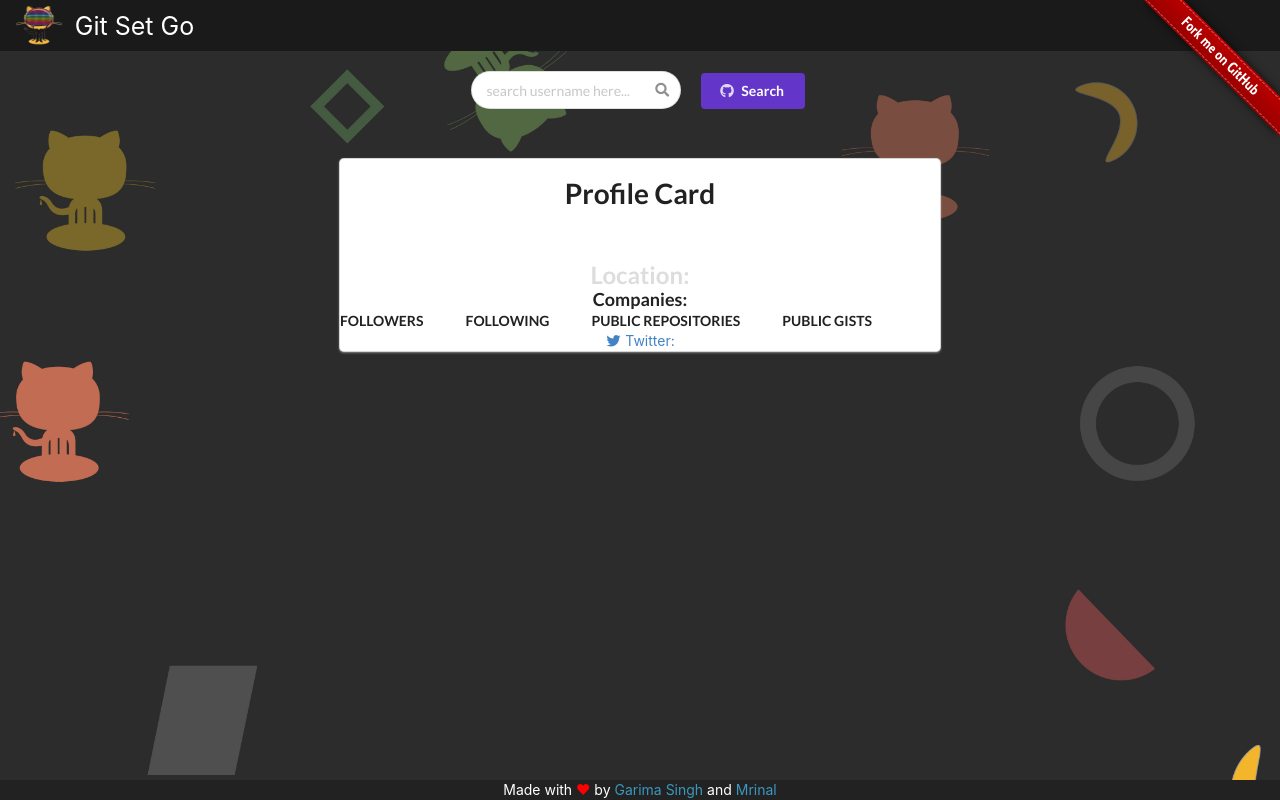
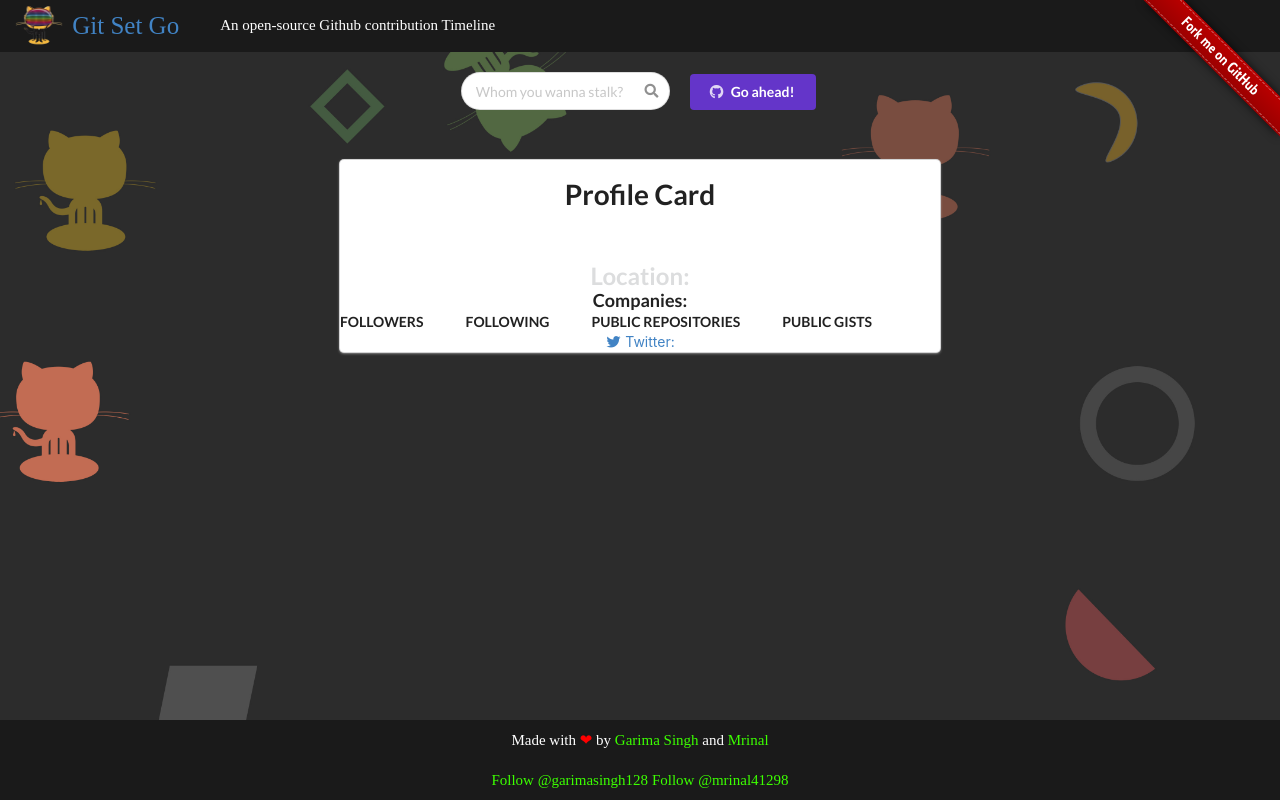
Before and after one commit to garimasingh128/gitsetgo, a React (Create React App) app: page / in a window 1280 px wide. Built offline with nearby package versions, Linux system fonts and the light colour scheme.

Commit message:
design changes

```diff
--- a/public/index.html
+++ b/public/index.html
@@ -8,7 +8,10 @@
 </style>
 
 <head>
+  <title>Git Set Go ❤</title>
     <meta charset="utf-8" />
+    <!-- Place this tag in your head or just before your close body tag. -->
+<script async defer src="https://buttons.github.io/buttons.js"></script>
     <link rel="icon" href="%PUBLIC_URL%/favicon.png" />
     <meta name="viewport" content="width=device-width, initial-scale=1" />
     <meta name="theme-color" content="#000000" />
@@ -26,7 +29,6 @@
       Notice the use of %PUBLIC_URL% in the tags above.
       It will be replaced with the URL of the `public` folder during the build.
       Only files inside the `public` folder can be referenced from the HTML.
-
       Unlike "/favicon.ico" or "favicon.ico", "%PUBLIC_URL%/favicon.ico" will
       work correctly both with client-side routing and a non-root public URL.
       Learn how to configure a non-root public URL by running `npm run build`.
@@ -37,26 +39,58 @@
 <body style="background-image: url(bg-main.jpg);  background-size: cover;">
     <noscript>You need to enable JavaScript to run this app.</noscript>
     <div id="root"></div>
-    <a href="https://github.com/garimasingh128/gitsetgo"><img src="forkme_right_red.svg" style="position:absolute;top:0;right:0;" alt="Fork me on GitHub"></a>
+    <a href="https://github.com/mrinal41298/gitsetgo"><img src="forkme_right_red.svg" style="position:absolute;top:0;right:0;" alt="Fork me on GitHub"></a>
     <!--
       This HTML file is a template.
       If you open it directly in the browser, you will see an empty page.
-
       You can add webfonts, meta tags, or analytics to this file.
       The build step will place the bundled scripts into the <body> tag.
-
       To begin the development, run `npm start` or `yarn start`.
       To create a production bundle, use `npm run build` or `yarn build`.
     -->
+
     <footer>
+      <div style="margin-top: 10px;">
         <center> Made with
-            <heart>❤</heart> by
-            <a target="_blank" href="https://github.com/garimasingh128">Garima Singh</a> and
-            <a target="_blank" href="https://github.com/mrinal41298">Mrinal
+            <heart> ❤ </heart> by
+            <a target="_blank" href="https://github.com/garimasingh128"> Garima Singh </a> and
+            <a target="_blank" href="https://github.com/mrinal41298"> Mrinal
                 </a>
         </center>
+        <br/>
+        <div className="git-footer" style="margin-bottom: 10px;">
+          <!-- Place this tag where you want the button to render. -->
+<a class="github-button" href="https://github.com/garimasingh128" aria-label="Follow @garimasingh128 on GitHub">Follow @garimasingh128</a>
+         <!-- Place this tag where you want the button to render. -->
+<a class="github-button" href="https://github.com/mrinal41298" aria-label="Follow @mrinal41298 on GitHub">Follow @mrinal41298</a>
+      </div>
+      </div>
 
     </footer>
+    <!-- <footer className="mt-5" >
+      <div>
+          <h5 className="logo w-100 d-block text-center" href="#">
+              Made With <i className="fa fa-heart text-danger"></i> by &nbsp;
+              <a href="https://garimasingh.me" target="_blank" rel="noopener noreferrer">
+                  @garimasingh
+              </a>
+              &nbsp; and &nbsp;
+              <a href="http://github.com/mrinal41298" target="_blank" rel="noopener noreferrer">
+                  @mrinalsharma
+              </a>
+          </h5>
+          <div className="git-footer">
+              <a className="github-button" data-color-scheme={color_scheme} href="https://github.com/garimasingh128" data-show-count="true" aria-label="Follow @garimasingh128 on GitHub">
+                  Follow @garimasingh128
+              </a>
+              <a className="github-button" data-color-scheme={color_scheme} href="https://github.com/mrinal41298" data-show-count="true" aria-label="Follow @mrinal41298 on GitHub">
+                  Follow @mrinal41298
+              </a>
+          </div>
+      </div>
+  </footer> -->
+  <!-- Place this tag in your head or just before your close body tag. -->
+<script async defer src="https://buttons.github.io/buttons.js"></script>
 </body>
 
 </html>
--- a/public/style.css
+++ b/public/style.css
@@ -1,7 +1,8 @@
 footer {
-    background-color: #222;
     color: #fff;
-    font-size: 14px;
+    font-size: 15px;
+    background-color: #1a1a1a;
+    font-family: cursive;
     bottom: 0;
     position: fixed;
     left: 0;
@@ -19,6 +20,6 @@
 }
 
 footer a {
-    color: #3c97bf;
+    color: rgb(60, 255, 0);
     text-decoration: none;
 }
--- a/src/App.js
+++ b/src/App.js
@@ -3,12 +3,15 @@
 import "./App.css";
 import Profile from "./components/Profile";
 import Header from "./components/Header";
+import Footer from "./components/Footer";
 
 function App() {
   return (
     <div className="App">
       <Header />
       <Profile />
+
+
     </div>
   );
 }
--- a/src/components/DisplayCard.js
+++ b/src/components/DisplayCard.js
@@ -2,7 +2,7 @@
 
 const DisplayCard = ({ data, repositories }) => {
   return (
-    <div class="ui card" style={{ marginTop: 50, width: 600 }}>
+    <div class="ui card" style={{ marginTop: 50, width: 600, marginBottom: 150 }}>
       <div class="card">
         <div class="blurring dimmable image">
           <div class="ui dimmer">
--- /dev/null
+++ b/src/components/Footer.js
@@ -0,0 +1,34 @@
+import React from "react";
+
+function Footer() {
+    let color_scheme = window.localStorage.getItem("theme") === "light" ? "no-preference: light; light: ligth; dark: light;" : "no-preference: dark; dark: dark; light: dark;";
+    return (
+        <footer className="mt-5">
+            <div>
+                <h5 className="logo w-100 d-block text-center" href="#">
+                    Made With <i className="fa fa-heart text-danger"></i> by &nbsp;
+                    <a href="https://garimasingh.me" target="_blank" rel="noopener noreferrer">
+                        @garimasingh
+                    </a>
+                    &nbsp; and &nbsp;
+                    <a href="http://github.com/mrinal41298" target="_blank" rel="noopener noreferrer">
+                        @mrinalsharma
+                    </a>
+                </h5>
+                <div className="git-footer">
+                    <a className="github-button" data-color-scheme={color_scheme} href="https://github.com/garimasingh128" data-show-count="true" aria-label="Follow @garimasingh128 on GitHub">
+                        Follow @garimasingh128
+                    </a>
+                    <a className="github-button" data-color-scheme={color_scheme} href="https://github.com/mrinal41298" data-show-count="true" aria-label="Follow @mrinal41298 on GitHub">
+                        Follow @mrinal41298
+                    </a>
+                </div>
+            </div>
+        </footer>
+    );
+}
+
+export default Footer;
+
+// data-color-scheme="no-preference: dark; light: dark; dark: dark;"
+// data-color-scheme="no-preference: dark; light: dark; dark: dark;"
--- a/src/components/Header.js
+++ b/src/components/Header.js
@@ -14,7 +14,8 @@
           alt=""
         />{" "}
       </nav>
-      <spacer /> <nav class="navbar navbar-light bg-light">Git Set Go </nav>{" "}
+      <spacer /> <nav class="navbar navbar-light bg-light" ><a href="https://github.com/mrinal41298/gitsetgo">Git Set Go</a> </nav>{" "}
+      <spacer />  <spacer />  <spacer />  <spacer />  <spacer /> <center><nav class="navbar navbar-light bg-light"> <p style={{fontSize: 15 }}>An open-source Github contribution Timeline </p></nav></center>{" "}
     </NavbarC>
   );
 };
@@ -24,6 +25,7 @@
   background: #1a1a1a;
   color: #ffffff;
   font-size: 25px;
+  font-family: cursive;
   display: flex;
   align-items: center;
   height: 100%;
--- a/src/components/Profile.js
+++ b/src/components/Profile.js
@@ -34,7 +34,7 @@
             <i className="search icon"></i>
             <input
               className="prompt"
-              placeholder="search username here..."
+              placeholder="Whom you wanna stalk?"
               type="text"
               value={username}
               onChange={onChangeHandler}
@@ -48,9 +48,10 @@
             onClick={submitHandler}
           >
             <i className="github icon"></i>
-            Search
+            Go ahead!
           </button>
           <center>
+
             <DisplayCard
               style={{ marginTop: 100 }}
               data={data}
```
